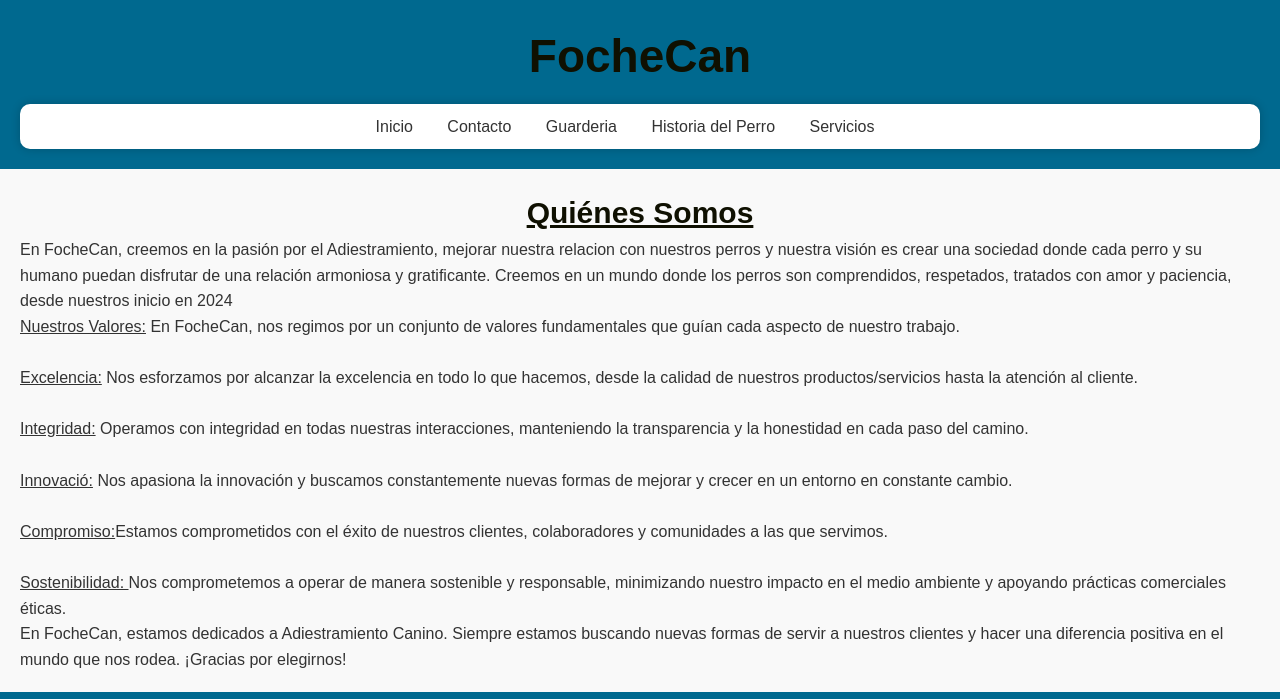
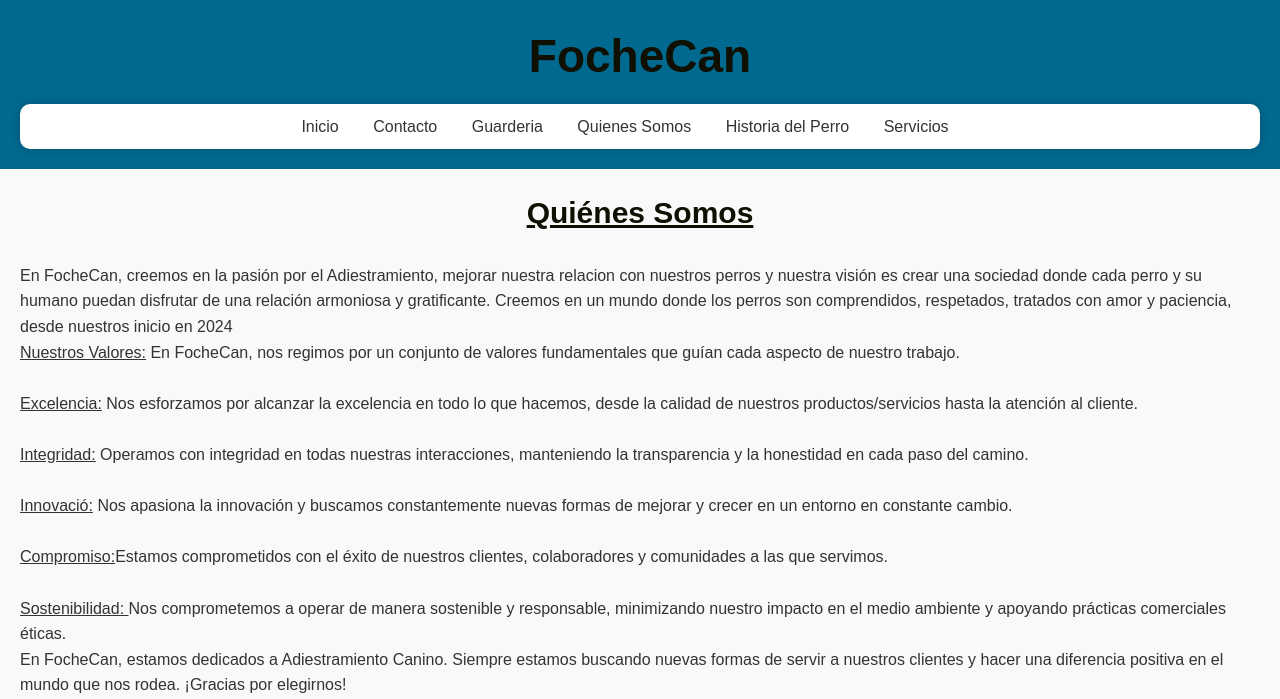
Before and after one commit to noehVan/webPerritos, a plain HTML site: page Pages/Quienes.html in a window 1280 px wide. Shown: the top 699 px of the page. Drawn offline with Linux system fonts and the light colour scheme.

Commit message:
Update Quienes.html

```diff
--- a/Pages/Quienes.html
+++ b/Pages/Quienes.html
@@ -15,13 +15,14 @@
             <li><a href="../Index.html">Inicio</a></li>
             <li><a href="Contactos.html" >Contacto</a></li>
             <li><a href="Guarderia.html" >Guarderia</a></li>
+            <li><a href="" >Quienes Somos</a></li>
             <li><a href="Historia.html" >Historia del Perro</a></li>
             <li><a href="Servicios.html" >Servicios</a></li>
             </ul>
         </nav>
     </header>
     <main>
-        <h2>Quiénes Somos</h2>
+        <h2>Quiénes Somos</h2><br>
             <p>
                 En FocheCan, creemos en la pasión por el Adiestramiento, mejorar nuestra relacion con nuestros perros y nuestra visión es crear una sociedad donde cada perro y su humano puedan disfrutar de una relación armoniosa y gratificante.
                 Creemos en un mundo donde los perros son comprendidos, respetados, tratados con amor y paciencia, desde nuestros inicio en 2024
```
